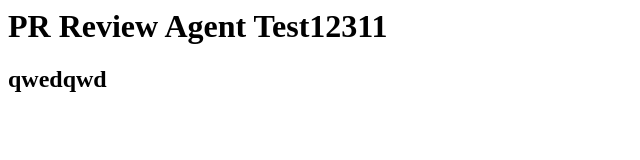
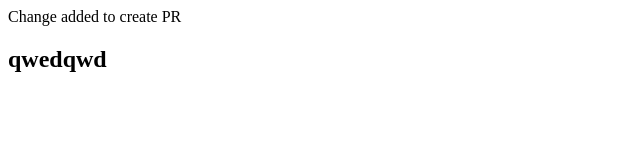
Before and after one commit to VivanRajath/PR-test, a plain HTML site: page index.html in a window 1280 px wide. Shown: the whole page, without its empty margins (0-640 px from the left). Drawn offline with Linux system fonts and the light colour scheme.

Commit message:
Add change to create PR

```diff
--- a/index.html
+++ b/index.html
@@ -1,2 +1,3 @@
-<h1>PR Review Agent Test12311</h1>
+<p>Change added to create PR</p>
+
 <h2>qwedqwd </h2>
```
